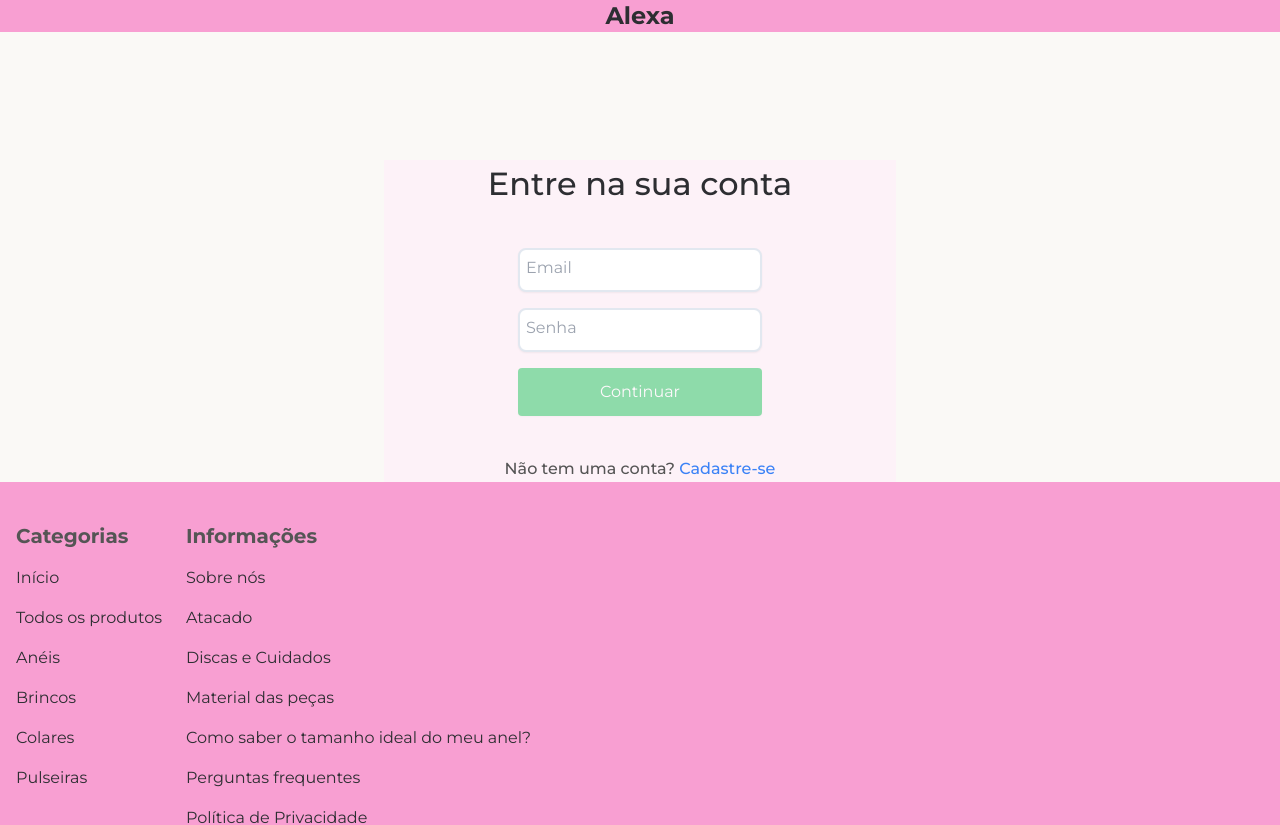
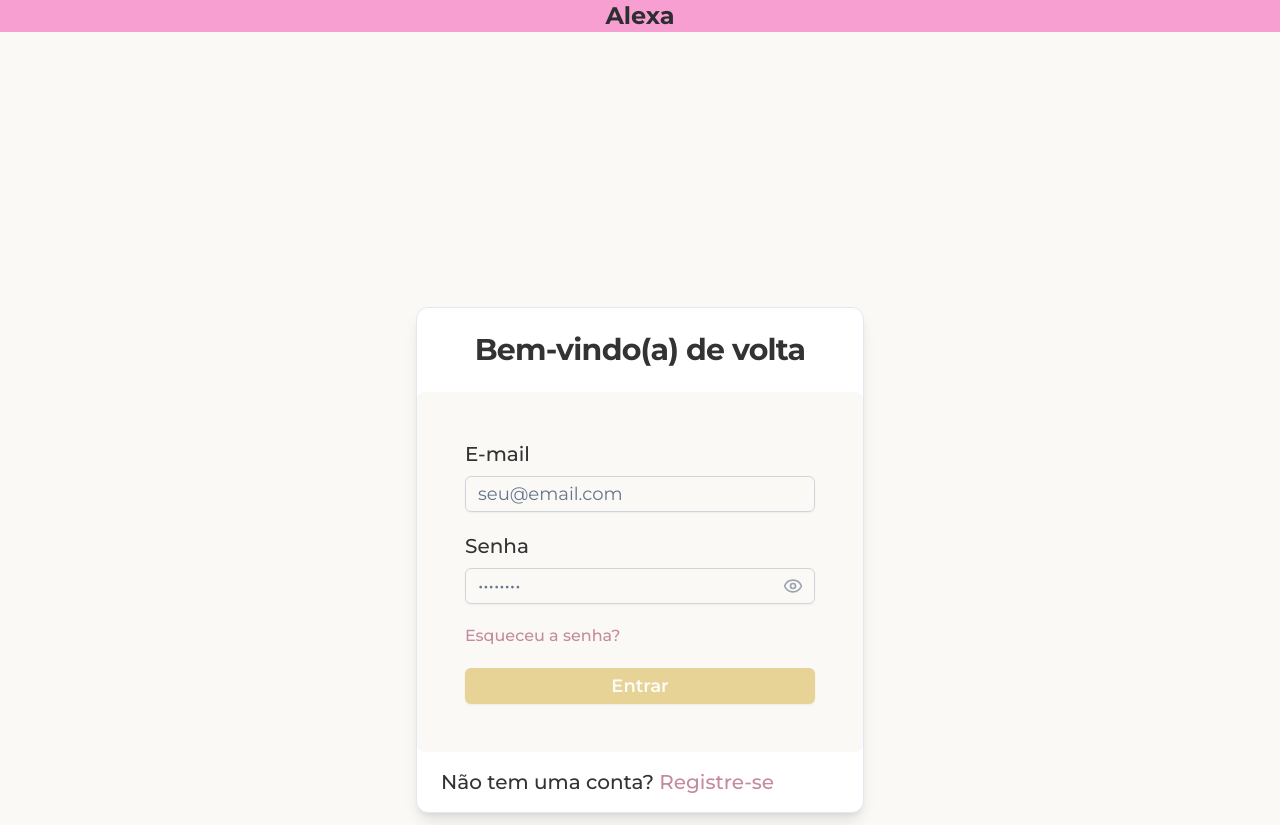
Before and after one commit to cafe51/Alexa-semijoias, a Next.js app in the folder alexa-site/: page /login in a window 1280 px wide. Shown: the top 825 px of the page. Built offline with nearby package versions, Linux system fonts and the light colour scheme; no server answers; the database is empty.

Commit message:
style: login page and login form

```diff
--- a/alexa-site/src/app/checkout/AccountSection/LoginSection.tsx
+++ b/alexa-site/src/app/checkout/AccountSection/LoginSection.tsx
@@ -1,6 +1,6 @@
 // app/checkout/AccountSection/LoginSection.tsx
 import { useState } from 'react';
-import LoginForm from '@/app/components/LoginForm';
+import LoginForm from '@/app/components/LoginForm2';
 import { Dispatch, SetStateAction } from 'react';
 
 interface LoginSectionProps {
--- /dev/null
+++ b/alexa-site/src/app/components/LoginForm2.tsx
@@ -0,0 +1,127 @@
+// app/components/LoginForm.tsx
+'use client';
+
+import { Dispatch, SetStateAction, useEffect, useState } from 'react';
+import { useLogin } from '../hooks/useLogin';
+import { CardContent } from '@/components/ui/card';
+import { Label } from '@/components/ui/label';
+import { Input } from '@/components/ui/input';
+import { Button } from '@/components/ui/button';
+import { Eye, EyeOff } from 'lucide-react';
+
+interface LoginFormProps {
+    loadingButton: boolean;
+    setLoadingButton: Dispatch<SetStateAction<boolean>>;
+    onClick: () => void;
+}
+
+export default function LoginForm({ setLoadingButton, onClick }: LoginFormProps) {
+    const { error, login } = useLogin();
+    const [loginErrorMessage, setLoginErrorMessage] = useState('');
+    const [showPassword, setShowPassword] = useState(false);
+    const [registerValues, setRegisterValues] = useState({
+        email: '',
+        password: '',
+    });
+
+    const togglePasswordVisibility = () => setShowPassword(!showPassword);
+
+    useEffect(() => {
+        setLoadingButton(false);
+    }, []);
+
+    const isButtonDisabled = () => {
+        return !(registerValues.email.length > 0 && registerValues.password.length > 0);
+    };
+
+    const handleChange = (event: React.ChangeEvent<HTMLInputElement>) => {
+        const { name, value } = event.target;
+        setRegisterValues({ ...registerValues, [name]: value });
+    };
+
+    const handleSubmit = async(e: React.FormEvent<HTMLFormElement>) => {
+        e.preventDefault();
+        setLoadingButton(true);
+        setLoginErrorMessage('');
+
+        try {
+            login(registerValues.email, registerValues.password);
+        } catch (error) {
+            if (error instanceof Error) {
+                console.log(error.message);
+            } else {
+                console.log('Erro desconhecido');
+            }
+            setLoginErrorMessage('Usuário ou senha inválidos');
+        } finally {
+            setLoadingButton(false);
+        }
+    };
+
+    return (
+        <CardContent className="max-w-md mx-auto p-6 sm:p-8 md:p-10 lg:p-12 bg-[#FAF9F6] rounded-lg">
+            <form onSubmit={ handleSubmit } className="space-y-6">
+                <div className="space-y-5">
+                    <div className="space-y-2">
+                        <Label htmlFor="email" className="text-base sm:text-lg md:text-xl font-medium text-[#333333]">
+                            E-mail
+                        </Label>
+                        <Input
+                            id="email"
+                            type="email"
+                            name="email"
+                            placeholder="seu@email.com"
+                            className="w-full px-3 py-2 sm:py-2.5 md:py-3 lg:py-3.5 text-sm sm:text-base md:text-lg border border-gray-300 rounded-md text-[#333333] focus:ring-2 focus:ring-[#C48B9F]"
+                            onChange={ handleChange }
+                            required
+                        />
+                    </div>
+                    <div className="space-y-2">
+                        <Label htmlFor="password" className="text-base sm:text-lg md:text-xl font-medium text-[#333333]">
+                            Senha
+                        </Label>
+                        <div className="relative">
+                            <Input
+                                id="password"
+                                name="password"
+                                type={ showPassword ? 'text' : 'password' }
+                                placeholder="••••••••"
+                                className="w-full px-3 py-2 sm:py-2.5 md:py-3 lg:py-3.5 text-sm sm:text-base md:text-lg border border-gray-300 rounded-md text-[#333333] pr-10 focus:ring-2 focus:ring-[#C48B9F]"
+                                onChange={ handleChange }
+                                required
+                            />
+                            <button
+                                type="button"
+                                onClick={ togglePasswordVisibility }
+                                className="absolute inset-y-0 right-0 flex items-center px-3 text-gray-400 hover:text-[#333333] transition duration-200"
+                            >
+                                { showPassword ? <EyeOff size={ 20 } /> : <Eye size={ 20 } /> }
+                            </button>
+                        </div>
+                    </div>
+                    <div className="flex items-center justify-between">
+                        <div className="text-sm sm:text-base">
+                            <a href="#" className="font-medium text-[#C48B9F] hover:text-[#D4AF37] transition-colors duration-300">
+                                Esqueceu a senha?
+                            </a>
+                        </div>
+                    </div>
+                    { loginErrorMessage && (
+                        <p className="text-red-600 text-sm sm:text-base md:text-lg" aria-live="assertive">
+                            { loginErrorMessage }
+                        </p>
+                    ) }
+                    <Button
+                        disabled={ isButtonDisabled() }
+                        onClick={ onClick }
+                        type="submit"
+                        className="w-full bg-[#D4AF37] hover:bg-[#C48B9F] text-white font-semibold py-2.5 sm:py-3 md:py-3.5 px-4 rounded-md text-sm sm:text-base md:text-lg transition-all duration-300"
+                    >
+                        Entrar
+                    </Button>
+                    { error && <p className="text-red-500 text-sm sm:text-base md:text-lg">{ error }</p> }
+                </div>
+            </form>
+        </CardContent>
+    );
+}
--- a/alexa-site/src/app/login/page.tsx
+++ b/alexa-site/src/app/login/page.tsx
@@ -6,7 +6,8 @@ import { useEffect, useState } from 'react';
 import { useRouter } from 'next/navigation';
 import { useAuthContext } from '../hooks/useAuthContext';
 import { useUserInfo } from '../hooks/useUserInfo';
-import LoginForm from '../components/LoginForm';
+import LoginForm from '../components/LoginForm2';
+import { Card, CardFooter, CardHeader, CardTitle } from '@/components/ui/card';
 
 export default function Login() {
     const router = useRouter();
@@ -33,12 +34,21 @@ export default function Login() {
 
 
     return (
-        <section className='flex flex-col gap-10 items-center self-center justify-center w-full h-full secColor md:w-2/5'>
-            <h1>Entre na sua conta</h1>
-            <LoginForm loadingButton={ loadingButton } setLoadingButton={ setLoadingButton } onClick={ () => null }/>
-            <div>
-                <p>Não tem uma conta? <a className='text-blue-500' href="/cadastro">Cadastre-se</a></p>
-            </div>
-        </section>
+        <div className="min-h-screen bg-[#FAF9F6] flex items-center justify-center px-4 py-0" >
+            <Card className="w-full max-w-md bg-white shadow-lg">
+                <CardHeader className="text-center">
+                    <CardTitle className="text-2xl sm:text-3xl font-bold text-[#333333]">Bem-vindo(a) de volta</CardTitle>
+                </CardHeader>
+                <LoginForm loadingButton={ loadingButton } setLoadingButton={ setLoadingButton } onClick={ () => null }/>
+                <CardFooter className="text-center py-4">
+                    <p className="text-base sm:text-lg md:text-xl font-medium text-[#333333]">
+            Não tem uma conta?{ ' ' }
+                        <a href="/cadastro" className="font-medium text-base sm:text-lg md:text-xl text-[#C48B9F] hover:text-[#D4AF37]">
+              Registre-se
+                        </a>
+                    </p>
+                </CardFooter>
+            </Card>
+        </div>
     );
 }
```
